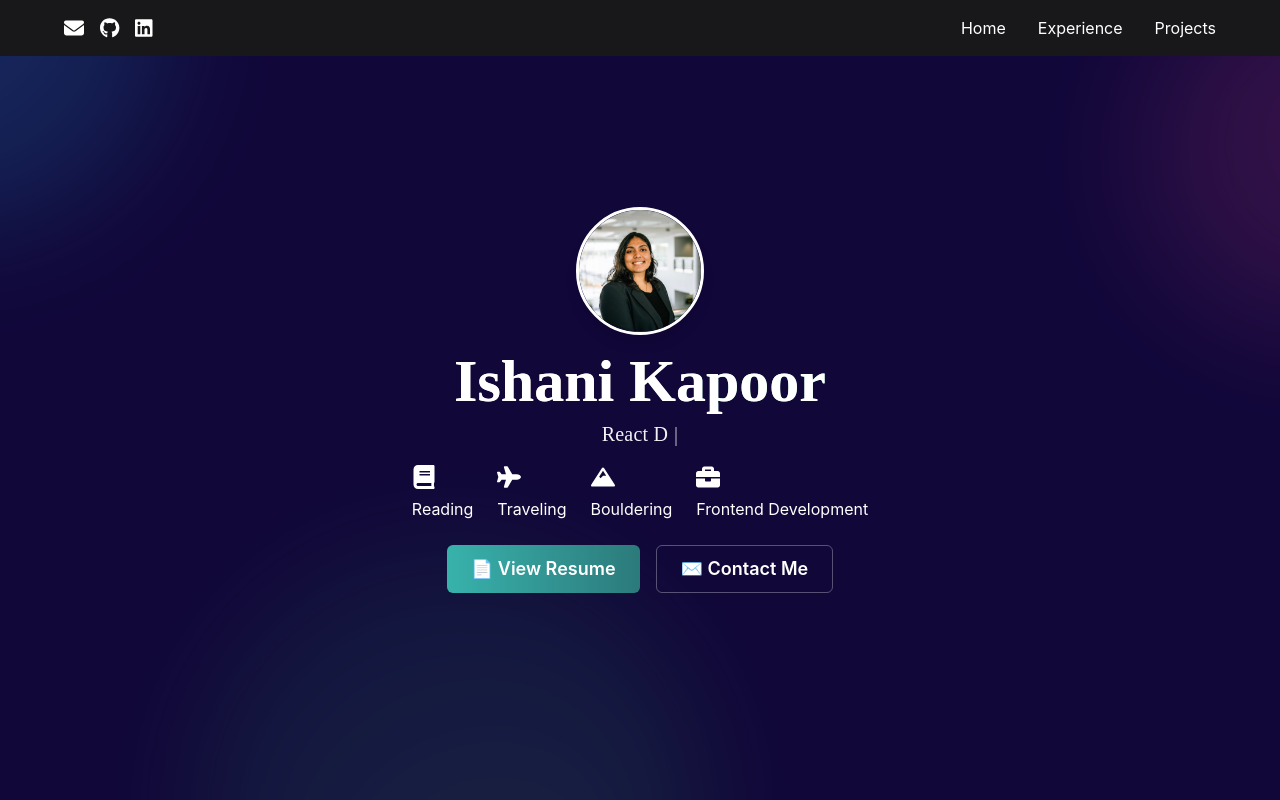
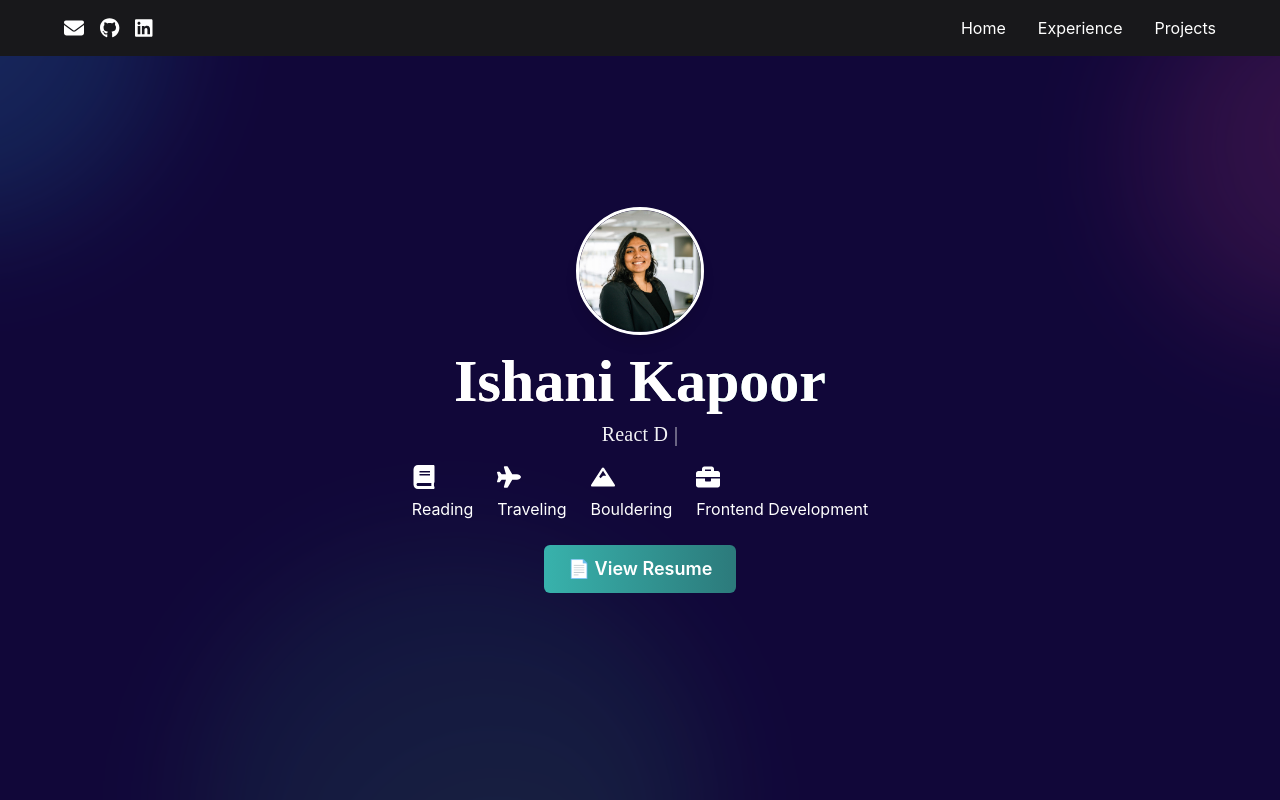
Before and after one commit to ishaniKapoor/portfolio, a React (Create React App) app: page / in a window 1280 px wide. Shown: the top 800 px of the page. Built offline with nearby package versions, Linux system fonts and the light colour scheme.

Commit message:
removed contact me

```diff
--- a/src/components/LandingSection.js
+++ b/src/components/LandingSection.js
@@ -169,18 +169,6 @@ const LandingSection = () => {
           >
             📄 View Resume
           </Button>
-
-          <Button
-            as="a"
-            href="#contact"
-            size="lg"
-            variant="outline"
-            color="white"
-            borderColor="rgba(255,255,255,0.3)"
-            _hover={{ bg: "rgba(255,255,255,0.04)" }}
-          >
-            ✉️ Contact Me
-          </Button>
         </Box>
       </motion.div>
     </Container>
```
